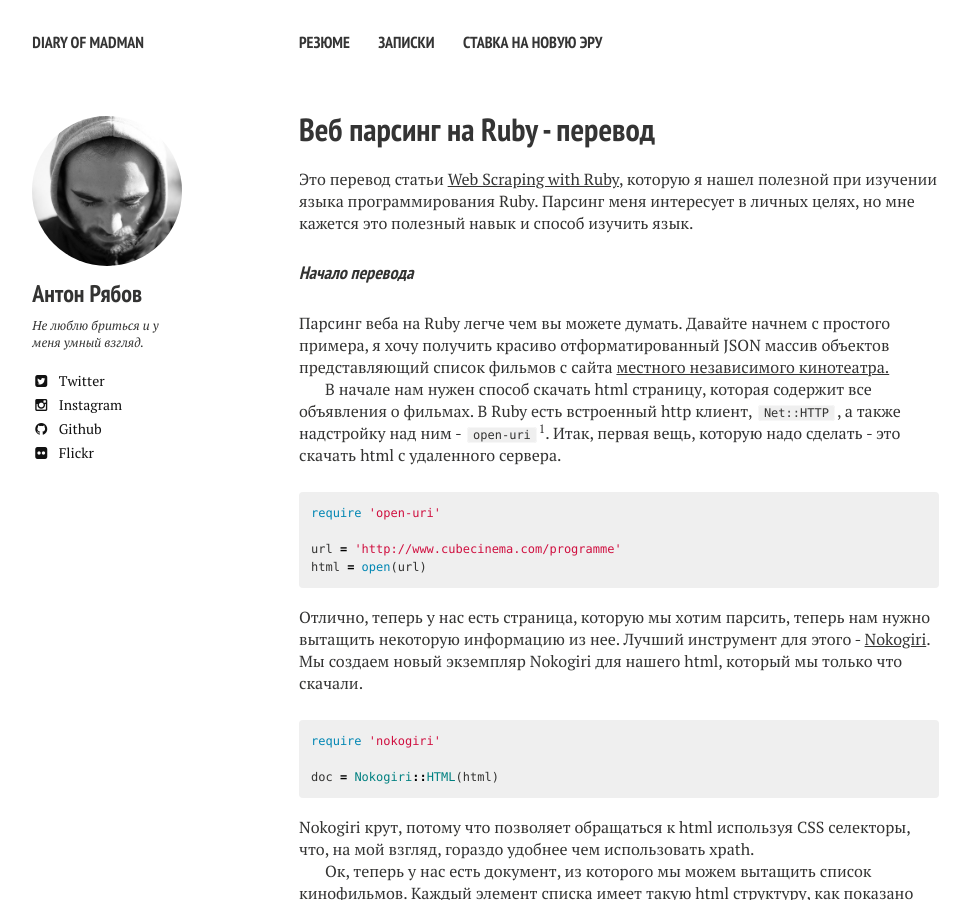
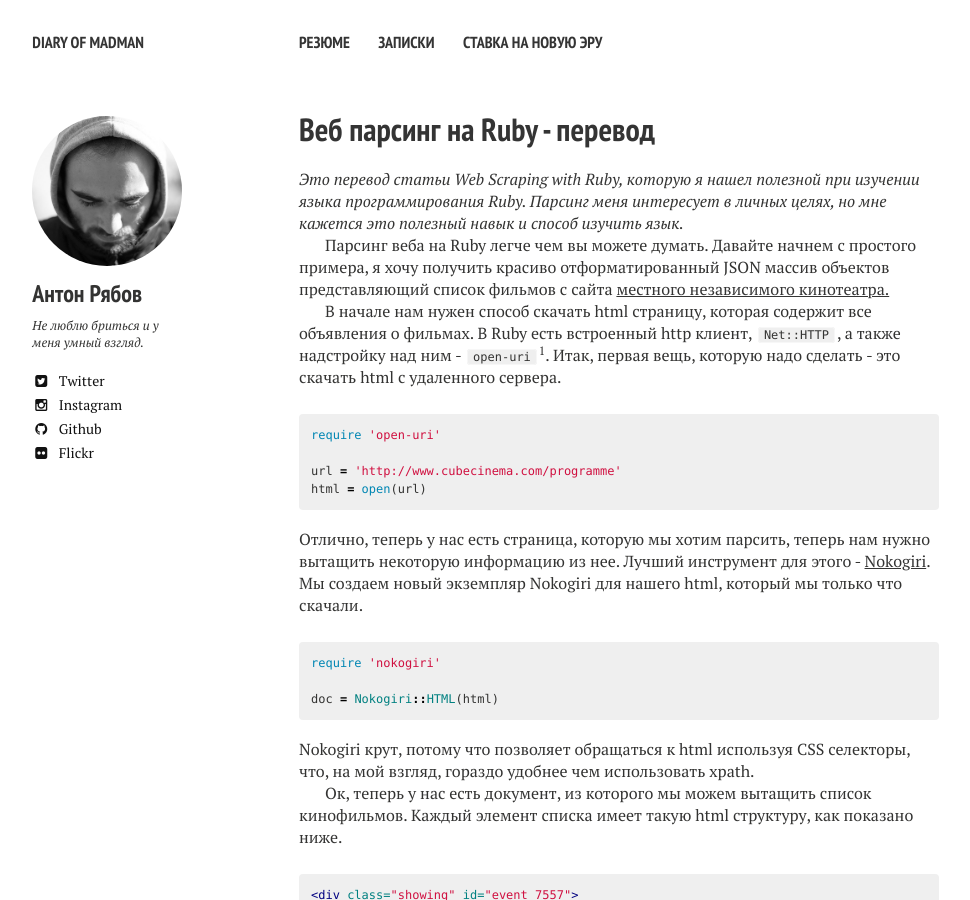
Before and after one commit to tonymadbrain/tonymadbrain.github.io, a Jekyll site: the page built from _posts/2015-03-05-web-scraping-with-ruby-perevod.md, in a window 1280 px wide and 900 px high. Shown: the whole window, without its empty margins (21-991 px from the left). Built offline with Jekyll 4.4.1, drawn with Linux system fonts in a browser that asks for light colours; nearby versions of some CDN libraries.

Commit message:
edit post

```diff
--- a/_posts/2015-03-05-web-scraping-with-ruby-perevod.md
+++ b/_posts/2015-03-05-web-scraping-with-ruby-perevod.md
@@ -4,9 +4,7 @@ layout: post
 permalink: /web-scraping-with-ruby-perevod/
 ---
 
-Это перевод статьи <a href="https://www.chrismytton.uk/2015/01/19/web-scraping-with-ruby/" target="_blank">Web Scraping with Ruby</a>, которую я нашел полезной при изучении языка программирования Ruby. Парсинг меня интересует в личных целях, но мне кажется это полезный навык и способ изучить язык.
-
-####*Начало перевода*
+*Это перевод статьи <a href="https://www.chrismytton.uk/2015/01/19/web-scraping-with-ruby/" target="_blank">Web Scraping with Ruby</a>, которую я нашел полезной при изучении языка программирования Ruby. Парсинг меня интересует в личных целях, но мне кажется это полезный навык и способ изучить язык.*
 
 Парсинг веба на Ruby легче чем вы можете думать. Давайте начнем с простого примера, я хочу получить красиво отформатированный JSON массив объектов представляющий список фильмов с сайта <a href="http://www.cubecinema.com/programme" target="_blank">местного независимого кинотеатра.</a>
 
@@ -209,6 +207,4 @@ puts JSON.pretty_generate(showings)
 
 Надеюсь данное введение в парсинг даст вам идеи о данных, которые вы хотите видеть в более структурированном формате, используя методы, описанные выше.
 
-####*Конец перевода*
-
 [^1]: Open-uri хорош для базовых вещей, вроде тех, что мы делаем в уроке, но у него есть некоторые <a href="https://bugs.ruby-lang.org/issues/3719" target="_blank">проблемы</a>, поэтому, возможно, вы захотите найти другой http клиент для продакшн среды.
```
